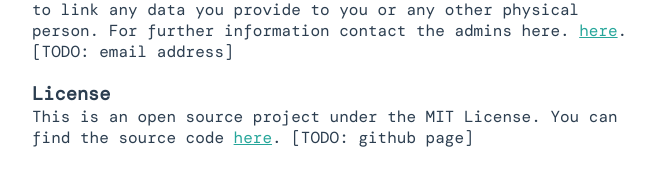
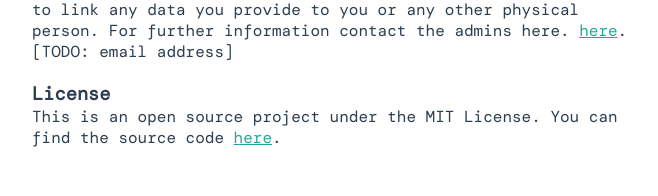
Before and after one commit to peppasd/dsa-stories, a Vue app: page /about in a window 1280 px wide. Shown: the part 571-767 px from the top of the page, without its empty margins (308-966 px from the left). Built offline with nearby package versions, Linux system fonts and the light colour scheme; no server answers; a web font is replaced by a local one; what vuefire would draw is missing.

Commit message:
license and readme

```diff
--- a/package.json
+++ b/package.json
@@ -1,7 +1,9 @@
 {
-  "name": "jahrbuch",
-  "version": "0.1.0",
+  "name": "dsa-stories",
+  "version": "1.0.0",
   "private": true,
+  "license": "MIT",
+  "author": "Dimitrios Peppas",
   "scripts": {
     "serve": "vue-cli-service serve",
     "build": "vue-cli-service build",
--- a/src/views/About.vue
+++ b/src/views/About.vue
@@ -14,7 +14,8 @@
     </div>
     <div class="item">
       <h3>{{ $t("about.license.title") }}</h3>
-      {{ $t("about.license.text") }} <a href="#">here</a>. [TODO: github page]
+      {{ $t("about.license.text") }}
+      <a href="https://github.com/peppasd/dsa-stories">here</a>.
     </div>
   </div>
 </template>
```
Also changed, not shown: LICENSE.txt (added), 1 other file (tests, documents, lock files or other folders).
